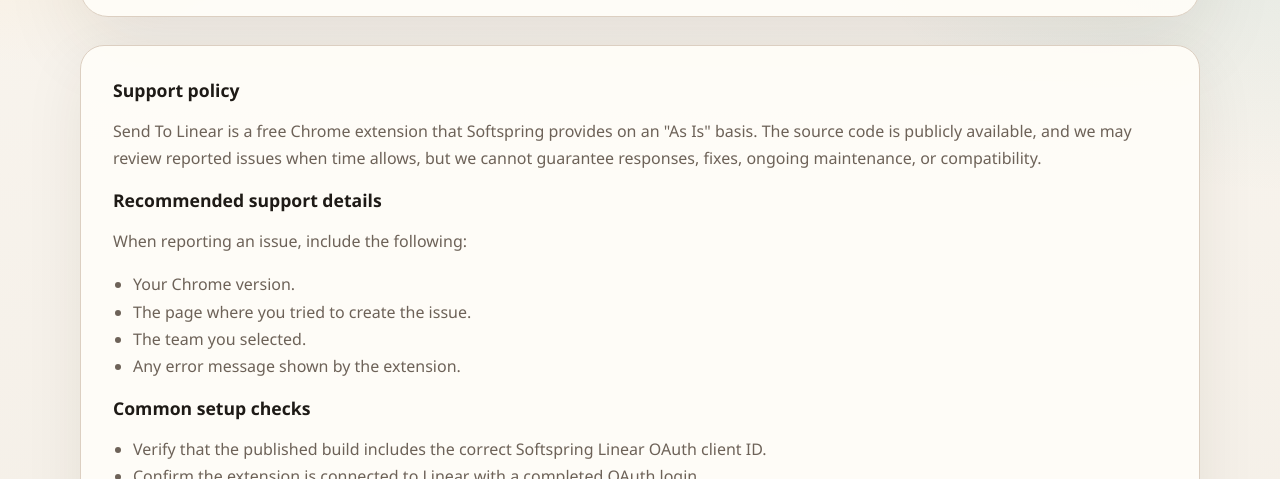
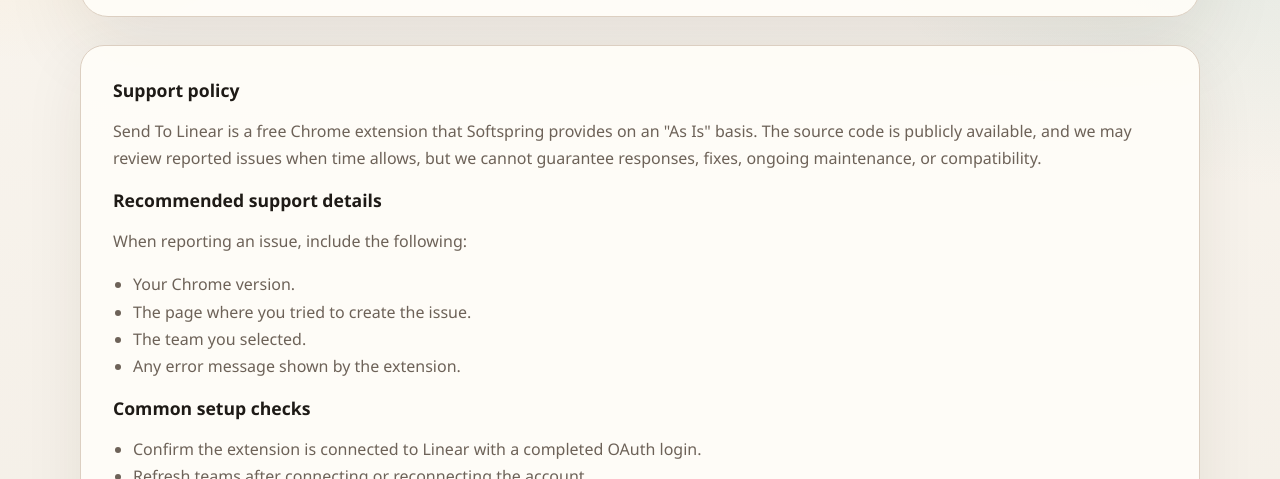
Before and after one commit to softspring/send-to-linear-extension, a browser extension: page site/support.html in a window 1280 px wide. Shown: the part 321-800 px from the top of the page. Drawn offline with Linux system fonts and the light colour scheme; files whose address does not match are found by name.

Commit message:
Make docs fully user-facing

```diff
--- a/site/support.html
+++ b/site/support.html
@@ -39,7 +39,6 @@
 
         <h2>Common setup checks</h2>
         <ul>
-          <li>Verify that the published build includes the correct Softspring Linear OAuth client ID.</li>
           <li>Confirm the extension is connected to Linear with a completed OAuth login.</li>
           <li>Refresh teams after connecting or reconnecting the account.</li>
           <li>Test on a normal `https://` page first, not a Chrome internal page.</li>
```
Also changed, not shown: 1 other file.
